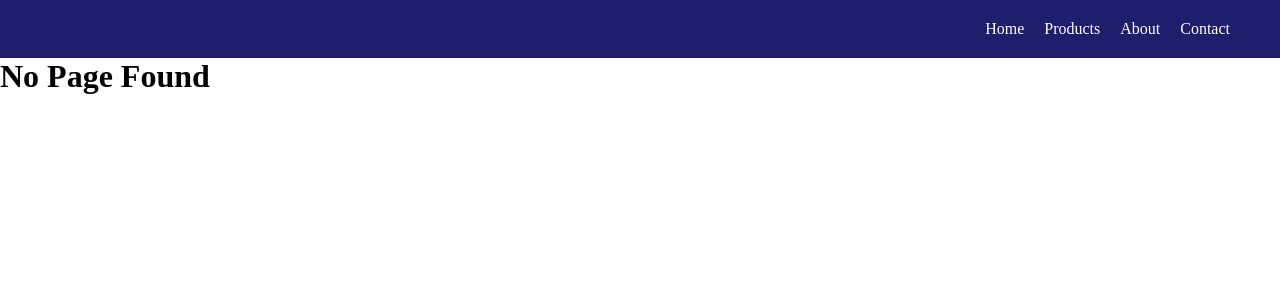
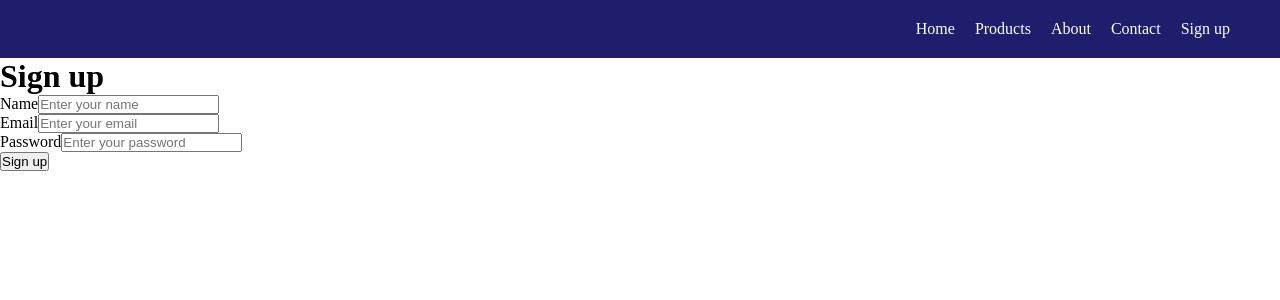
Before and after one commit to devAslam1979/e-commerce-dashboard, a React (Create React App) app in the folder frontend/: page /signup in a window 1280 px wide. Shown: the top 300 px of the page. Built offline with nearby package versions, Linux system fonts and the light colour scheme; the HTML template or start-up script is replaced by a standard one.

Commit message:
signup api integration

```diff
--- a/frontend/src/App.css
+++ b/frontend/src/App.css
@@ -9,7 +9,7 @@ nav ul {
 }
 nav ul li {
   margin-inline: 10px;
-  /* transition: all .1s ease-in-out; */
+  transition: all .05s ease-in-out;
 }
 nav a {
   color: white;
--- a/frontend/src/App.js
+++ b/frontend/src/App.js
@@ -1,16 +1,21 @@
 import "./App.css";
 import Navbar from "./components/Navbar";
 import { Routes, Route } from "react-router-dom";
+import Signup from "./components/Signup";
+import PrivateComponent from "./components/PrivateComponent";
 
 function App() {
   return (
     <div className="App">
       <Navbar />
       <Routes>
+        <Route element={<PrivateComponent/>}>
           <Route path="/" element={<h1>Home Page</h1>} />
           <Route path="/products" element={<h1>Products Page</h1>} />
           <Route path="/about" element={<h1>About Page</h1>} />
           <Route path="/contact" element={<h1>Contact Page</h1>} />
+        </Route>
+        <Route path="/signup" element={<Signup />} />
         <Route path="*" element={<h1>No Page Found</h1>} />
       </Routes>
     </div>
--- a/frontend/src/components/Navbar/index.js
+++ b/frontend/src/components/Navbar/index.js
@@ -2,6 +2,7 @@ import React from "react";
 import { Link } from "react-router-dom";
 
 const Navbar = () => {
+  const isLogedIn=localStorage.getItem('user')
   return (
     <nav>
       <ul>
@@ -17,6 +18,9 @@ const Navbar = () => {
         <li>
           <Link to="/contact">Contact</Link>
         </li>
+        <li>
+          {isLogedIn?<Link>Logout</Link>:<Link to="/signup">Sign up</Link>}
+        </li>
       </ul>
     </nav>
   );
--- /dev/null
+++ b/frontend/src/components/PrivateComponent/index.js
@@ -0,0 +1,9 @@
+import React from "react";
+import { Navigate, Outlet } from "react-router-dom";
+
+const PrivateComponent = () => {
+  const isLogedIn = localStorage.getItem("user");
+  return isLogedIn ? <Outlet /> : <Navigate to={"/signup"} />;
+};
+
+export default PrivateComponent;
--- /dev/null
+++ b/frontend/src/components/Signup/index.js
@@ -0,0 +1,93 @@
+import React, { useEffect, useState } from "react";
+import { useNavigate } from "react-router-dom";
+
+const Signup = () => {
+  const [userInfo, setUserInfo] = useState({
+    name: "",
+    email: "",
+    password: "",
+  });
+  const navigate = useNavigate();
+  const isLogedIn=localStorage.getItem('user')
+  useEffect(()=>{
+    if(isLogedIn){
+      navigate('/')
+    }
+  })
+
+
+  const handleSignup = async (e) => {
+    e.preventDefault();
+    const res = await fetch("http://localhost:5000/signup", {
+      method: "POST",
+      body: JSON.stringify(userInfo),
+      headers: {
+        "Content-Type": "application/json",
+      },
+    });
+    const data = await res.json();
+    localStorage.setItem("user", JSON.stringify(data));
+    navigate('/')
+  };
+  return (
+    <div className="signup-container">
+      <h1>Sign up</h1>
+      <form
+        className="signup-form"
+        method="POST"
+        onSubmit={(e) => handleSignup(e)}
+      >
+        <div>
+          <label htmlFor="name">Name</label>
+          <input
+            type="text"
+            placeholder="Enter your name"
+            name="name"
+            id="name"
+            value={userInfo.name}
+            onChange={(e) =>
+              setUserInfo((prev) => {
+                return { ...prev, name: e.target.value };
+              })
+            }
+          />
+        </div>
+        <div>
+          <label htmlFor="email">Email</label>
+          <input
+            type="text"
+            placeholder="Enter your email"
+            name="email"
+            id="email"
+            value={userInfo.email}
+            onChange={(e) =>
+              setUserInfo((prev) => {
+                return { ...prev, email: e.target.value };
+              })
+            }
+          />
+        </div>
+        <div>
+          <label htmlFor="password">Password</label>
+          <input
+            type="password"
+            placeholder="Enter your password"
+            name="password"
+            id="password"
+            value={userInfo.password}
+            onChange={(e) =>
+              setUserInfo((prev) => {
+                return { ...prev, password: e.target.value };
+              })
+            }
+          />
+        </div>
+        <button type="submit" className="signup-btn">
+          Sign up
+        </button>
+      </form>
+    </div>
+  );
+};
+
+export default Signup;
```
Also changed, not shown: 1 other file (tests, documents, lock files or other folders). Lines whose indentation alone changed are shown as unchanged.
